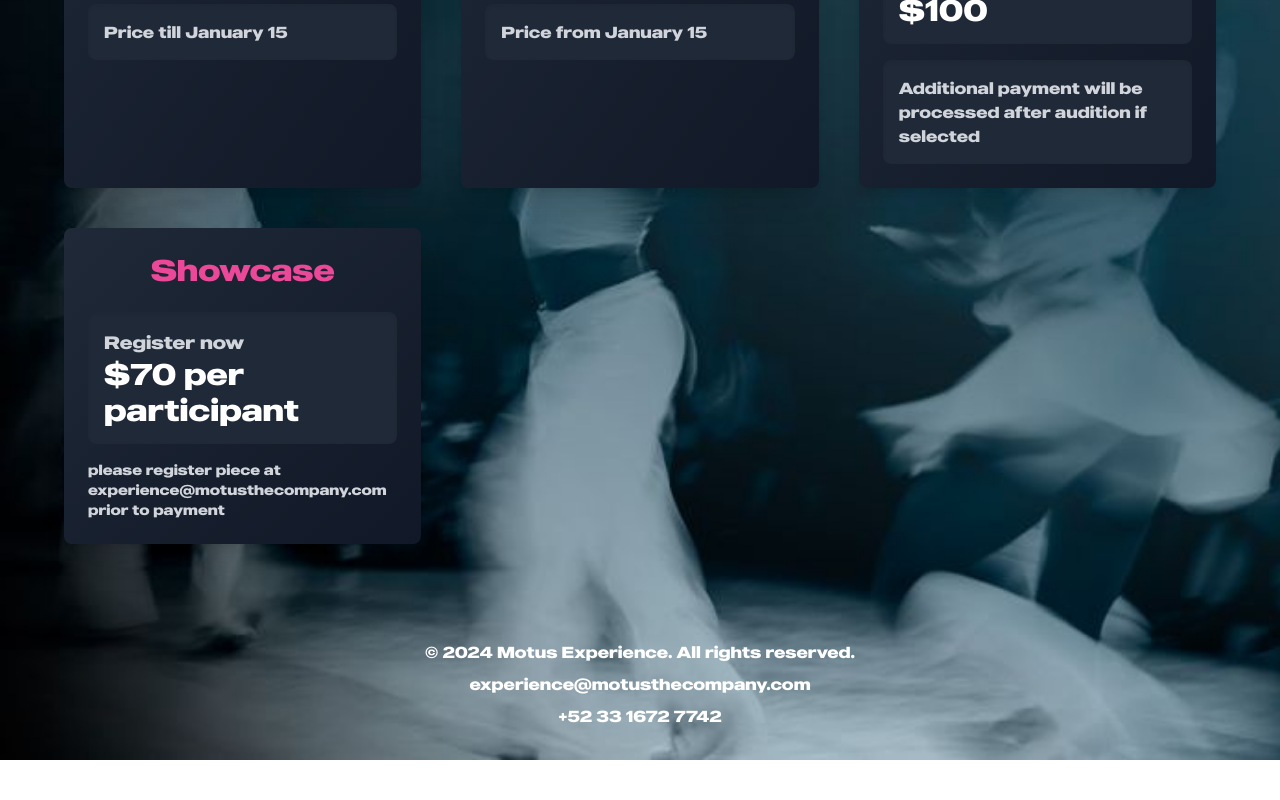
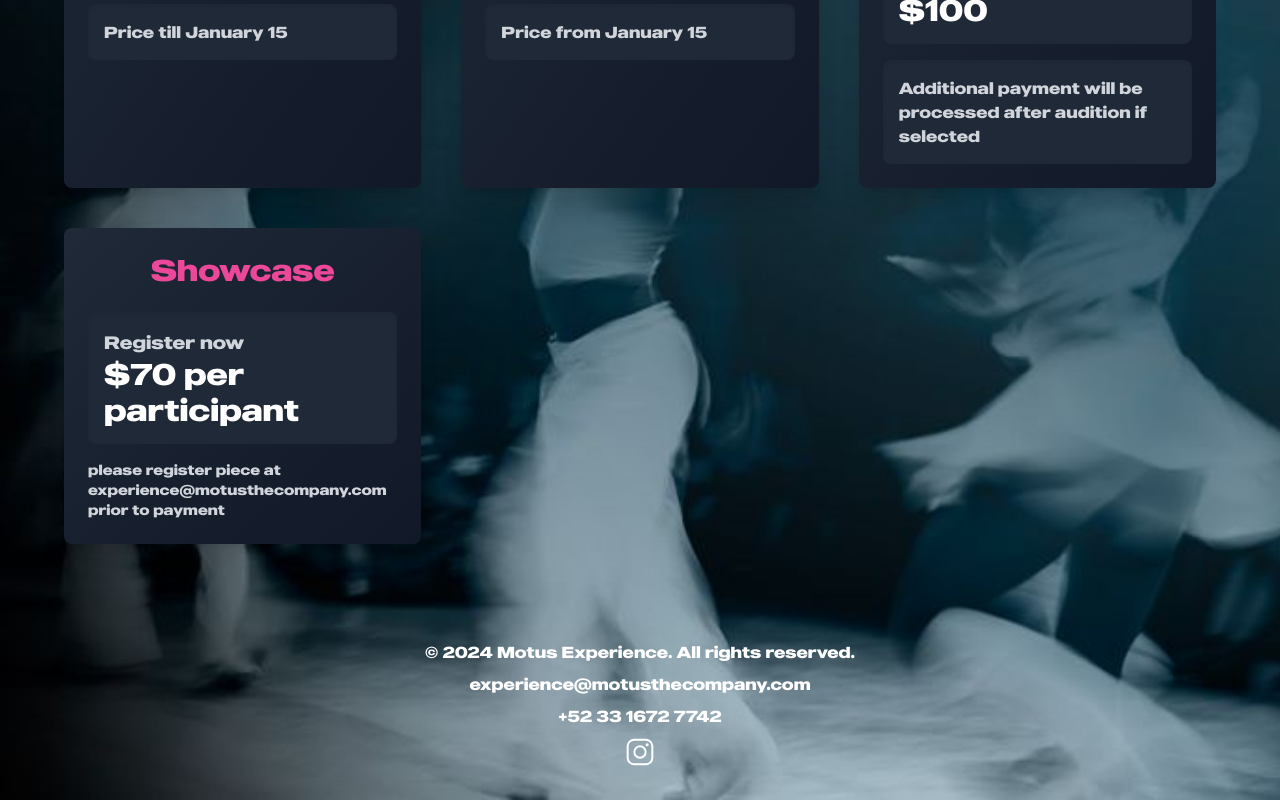
Before and after one commit to alexissahagun1/ConvencionBaile, a Next.js app: page / in a window 1280 px wide. Shown: the part 1328-2128 px from the top of the page. Before the commit the page ends 2088 px from the top, so only its background shows below. Built offline with nearby package versions, Linux system fonts and the light colour scheme.

Commit message:
instagram logo addition

```diff
--- a/src/app/page.js
+++ b/src/app/page.js
@@ -172,7 +172,28 @@ export default function MotusExperience() {
         <p>&copy; 2024 Motus Experience. All rights reserved.</p>
         <p>experience@motusthecompany.com</p>
         <p>+52 33 1672 7742</p>
+        <div className='flex justify-center'>
+          <Link
+            href="https://www.instagram.com/fulloutexperience/"
+            target="_blank"
+            rel="noopener noreferrer"
+            className="text-white"
+          >
+            <svg
+              xmlns="http://www.w3.org/2000/svg"
+              viewBox="0 0 24 24"
+              fill="currentColor"
+              className="w-8 h-8 text-white"
+            >
+              <path
+                d="M7.75 2h8.5A5.75 5.75 0 0 1 22 7.75v8.5A5.75 5.75 0 0 1 16.25 22h-8.5A5.75 5.75 0 0 1 2 16.25v-8.5A5.75 5.75 0 0 1 7.75 2zm0 1.5A4.25 4.25 0 0 0 3.5 7.75v8.5A4.25 4.25 0 0 0 7.75 20.5h8.5A4.25 4.25 0 0 0 20.5 16.25v-8.5A4.25 4.25 0 0 0 16.25 3.5h-8.5zM12 7a5 5 0 1 1 0 10 5 5 0 0 1 0-10zm0 1.5a3.5 3.5 0 1 0 0 7 3.5 3.5 0 0 0 0-7zm5.35-3.15a1.15 1.15 0 1 1 0 2.3 1.15 1.15 0 0 1 0-2.3z"
+              />
+            </svg>
+        </Link>
       </div>
+    </div>
+
+
       </footer>
     </div>
   )
```
Lines whose indentation alone changed are shown as unchanged.
